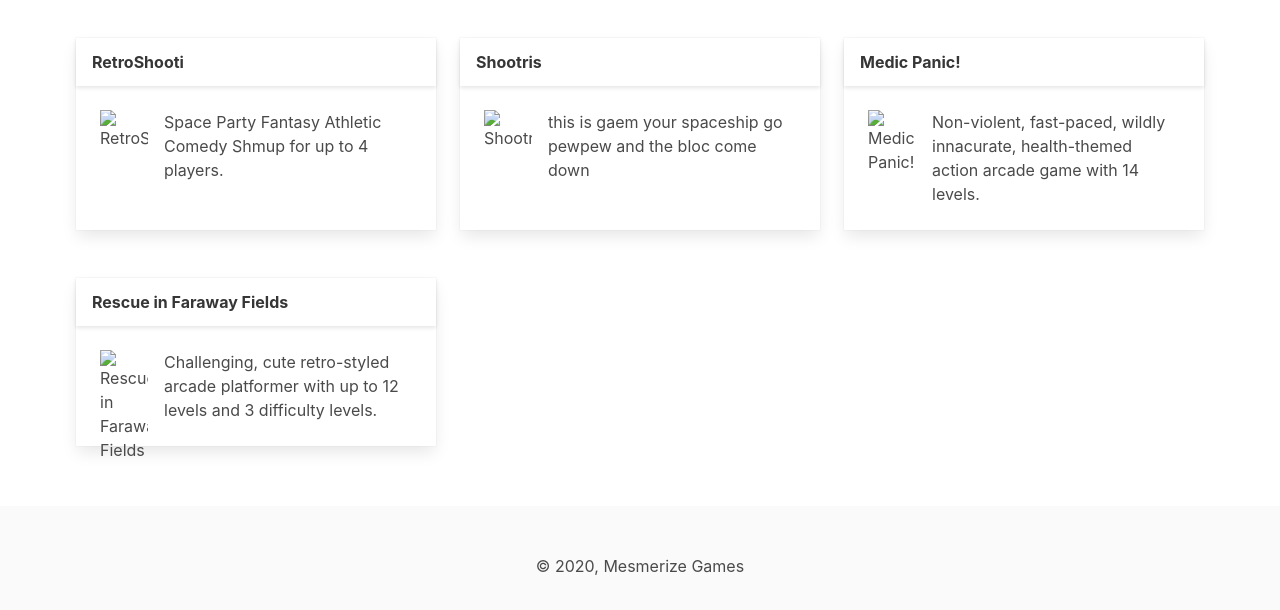
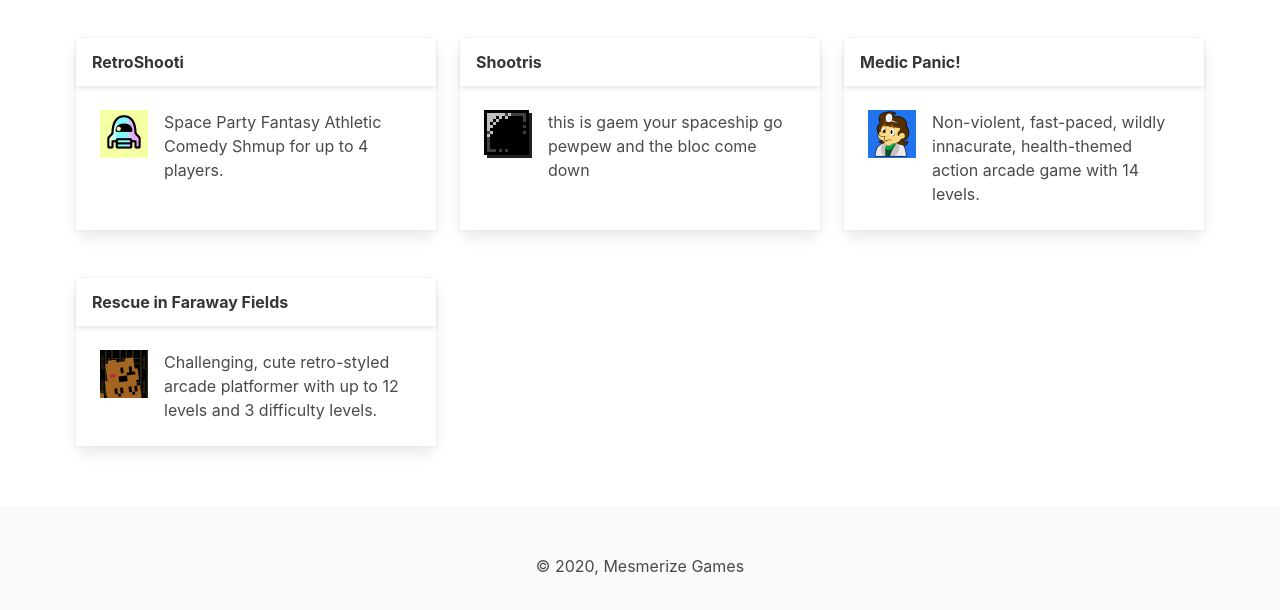
Before and after one commit to mnemot/mmzgames-site, a plain HTML site: page catalog/index.html in a window 1280 px wide. Shown: the part 336-946 px from the top of the page. Drawn offline with Linux system fonts and the light colour scheme.

Commit message:
uhh icon fix

```diff
--- a/catalog/index.html
+++ b/catalog/index.html
@@ -112,7 +112,7 @@
 								<div class="media">
 									<div class="media-left">
 										<figure class="image is-48x48">
-											<img src="/assets/img/resh/icon.png" alt="RetroShooti">
+											<img src="/assets/resh/img/icon.png" alt="RetroShooti">
 										</figure>
 									</div>
 									<div class="media-content">
@@ -140,7 +140,7 @@
 								<div class="media">
 									<div class="media-left">
 										<figure class="image is-48x48">
-											<img src="/assets/img/shtr/icon.png" alt="Shootris">
+											<img src="/assets/shtr/img/icon.png" alt="Shootris">
 										</figure>
 									</div>
 									<div class="media-content">
@@ -169,7 +169,7 @@
 								<div class="media">
 									<div class="media-left">
 										<figure class="image is-48x48">
-											<img src="/assets/img/mdpn/icon.png" alt="Medic Panic!">
+											<img src="/assets/mdpn/img/icon.png" alt="Medic Panic!">
 										</figure>
 									</div>
 									<div class="media-content">
@@ -201,7 +201,7 @@
 								<div class="media">
 									<div class="media-left">
 										<figure class="image is-48x48">
-											<img src="/assets/img/resq/icon.png" alt="Rescue in Faraway Fields">
+											<img src="/assets/resq/img/icon.png" alt="Rescue in Faraway Fields">
 										</figure>
 									</div>
 									<div class="media-content">
```
